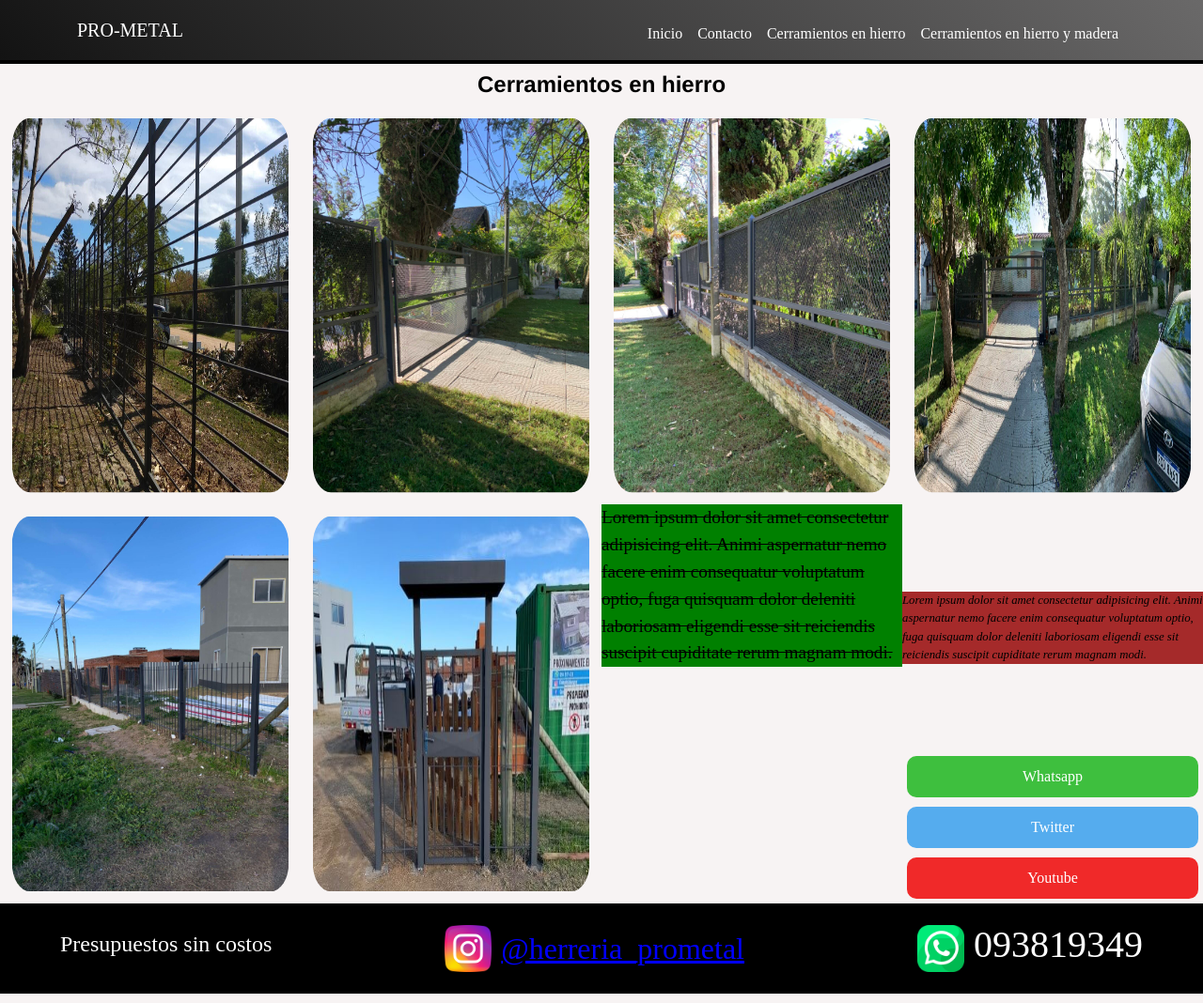
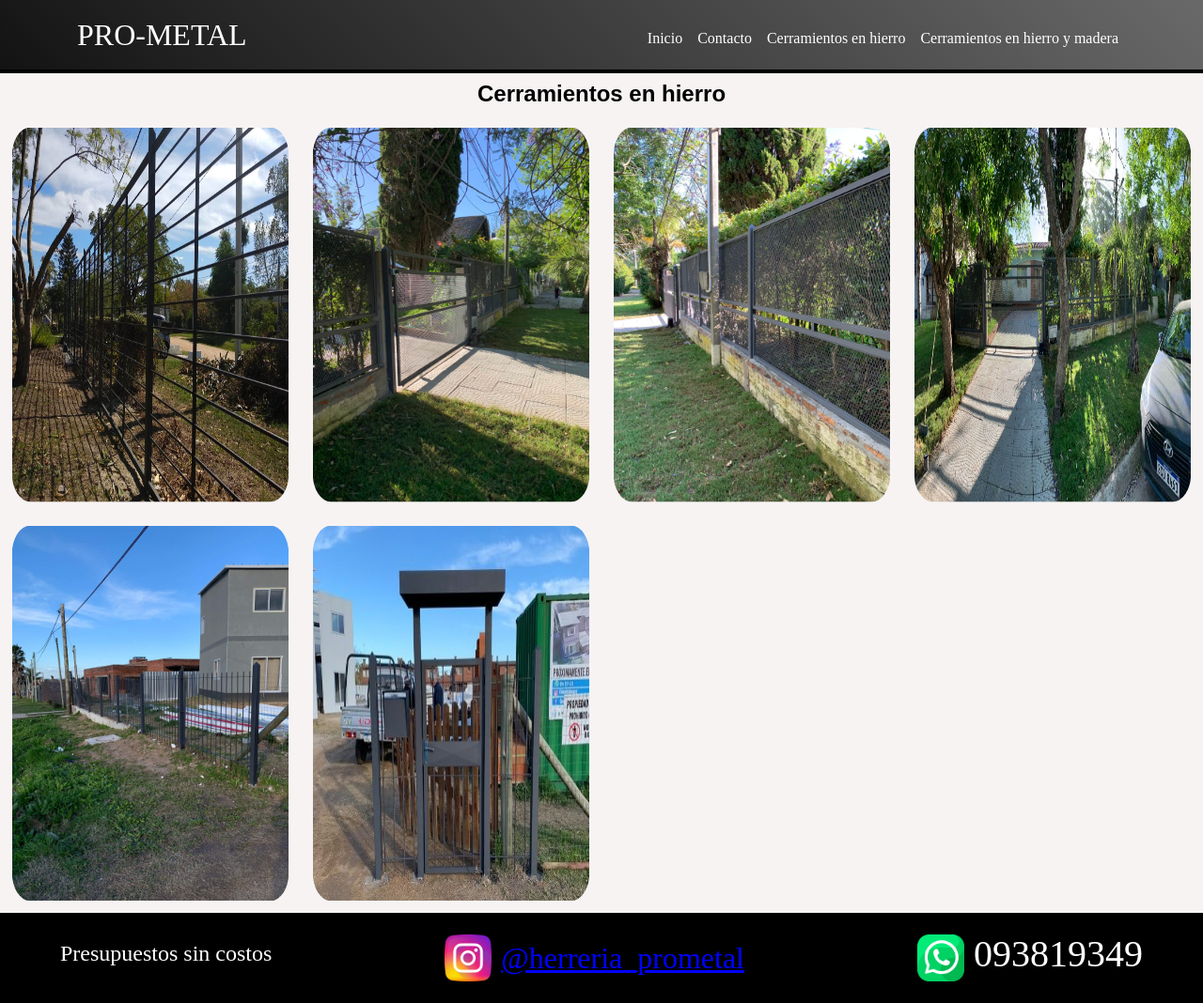
Before and after one commit to AntonioGarrido19/proyecto-herreria, a website: page cerramientos-hierro.html in a window 1280 px wide. Shown: the whole page at 94% size. Drawn offline with nearby package versions, Linux system fonts and the light colour scheme.

Commit message:
tercera entrega

```diff
--- a/cerramientos-hierro.html
+++ b/cerramientos-hierro.html
@@ -60,21 +60,6 @@
       <img src="./assets.e01/reja.hierro.2.2.jpeg" alt="trabajo 2.2" />
       <img src="./assets.e01/reja.hierro.3.jpeg" alt="trabajo 3" />
       <img src="./assets.e01/hierro.4.jpeg" alt="trabajo 4" />
-      <div>
-        <p class="descripcion-trabajos">Lorem ipsum dolor sit amet consectetur adipisicing elit. Animi aspernatur nemo
-          facere enim consequatur voluptatum optio, fuga quisquam dolor deleniti laboriosam eligendi esse sit reiciendis
-          suscipit cupiditate rerum magnam modi.</p>
-        </div>
-
-        <div class="botonesmaps__container">
-            <p class="descripcion-trabajos1">Lorem ipsum dolor sit amet consectetur adipisicing elit. Animi aspernatur
-              nemo facere enim consequatur voluptatum optio, fuga quisquam dolor deleniti laboriosam eligendi esse sit
-              reiciendis suscipit cupiditate rerum magnam modi.</p>
-            <a href="" class="link-whatsapp">Whatsapp</a>
-            <a href="" class="link-twitter">Twitter</a>
-            <a href="" class="link-youtube">Youtube</a>
-          </div>
-
     </section>
   </main>
 
@@ -90,7 +75,7 @@
         <h1>093819349</h1>
       </div>
     </div>
-    <!-- Esto ultimo irá a la derecha del footer -->
+
   </footer>
 
 </body>
--- a/sass/_global.scss
+++ b/sass/_global.scss
@@ -26,7 +26,7 @@ body {
 
 .btn-titulobase {
     text-decoration: none;
-    font-family: 'Franklin Gothic Medium', 'Arial Narrow', Arial, sans-serif;
+    font-family: Arial, Helvetica, sans-serif;
     font-size: 1.5rem;
     font-weight: 600;
     margin: auto;
--- a/sass/_main.scss
+++ b/sass/_main.scss
@@ -30,46 +30,3 @@
     margin-bottom: 2%;
 
 }
-
-@mixin descripcion-base ($fondo, $size) {
-    color: black;
-    font-size: $size;
-    margin: auto;
-    display: flex;
-    background-color: $fondo
-
-
-}
-.descripcion-trabajos {
-   @include descripcion-base (green, 1.2rem);
-   text-decoration: line-through;
-}
-
-.descripcion-trabajos1 {
-    @include descripcion-base (brown, 0.8rem);
-    font-style: italic;
-}
-
-$redesSociales: (
-    whatsapp: rgb(62, 191, 62),
-    twitter: #55acee,
-    youtube: rgb(240, 41, 41),
-);
-
-@each $red, $color in $redesSociales {
-    .link-#{$red}{
-        margin: 5px;
-        padding: 10px;
-        border-radius: 10px;
-        color: white;
-        text-decoration: none;
-        background-color: $color;
-        display: flex;
-        justify-content: center;
-    }
-}
-
-.botonesmaps__container {
-    display: flex;
-    flex-direction: column;
-}
--- a/sass/_section.scss
+++ b/sass/_section.scss
@@ -1,3 +1,7 @@
+.navbar-brand {
+    font-size: 2rem;
+}
+
 .banner {
     height: 60vh;
     background-image: url(../assets.e01/pexels-recortada.jpg);
@@ -30,7 +34,7 @@
     justify-content: space-evenly;
     color: black;
     font-size: 0.8rem;
-    height: 80%;
+    height: 100%;
 }
 
 .card {
@@ -41,6 +45,10 @@
     height: 40%;
 }
 
+.card h5 {
+    padding-top: 7%;
+    padding-bottom: 3%;
+}
 
 .banner__sub__container2 h5 {
     font-size: 1rem;
@@ -52,7 +60,7 @@
     font-size: 150%;
     font-weight: 900;
     margin: auto;
-    padding-top: 10%;
+    padding-top: 1%;
     padding-left: 1rem;
 }
 
```
Also changed, not shown: cerramientos-madera.html (+1 -3 lines), css/style.css, style.css, 1 other file.
